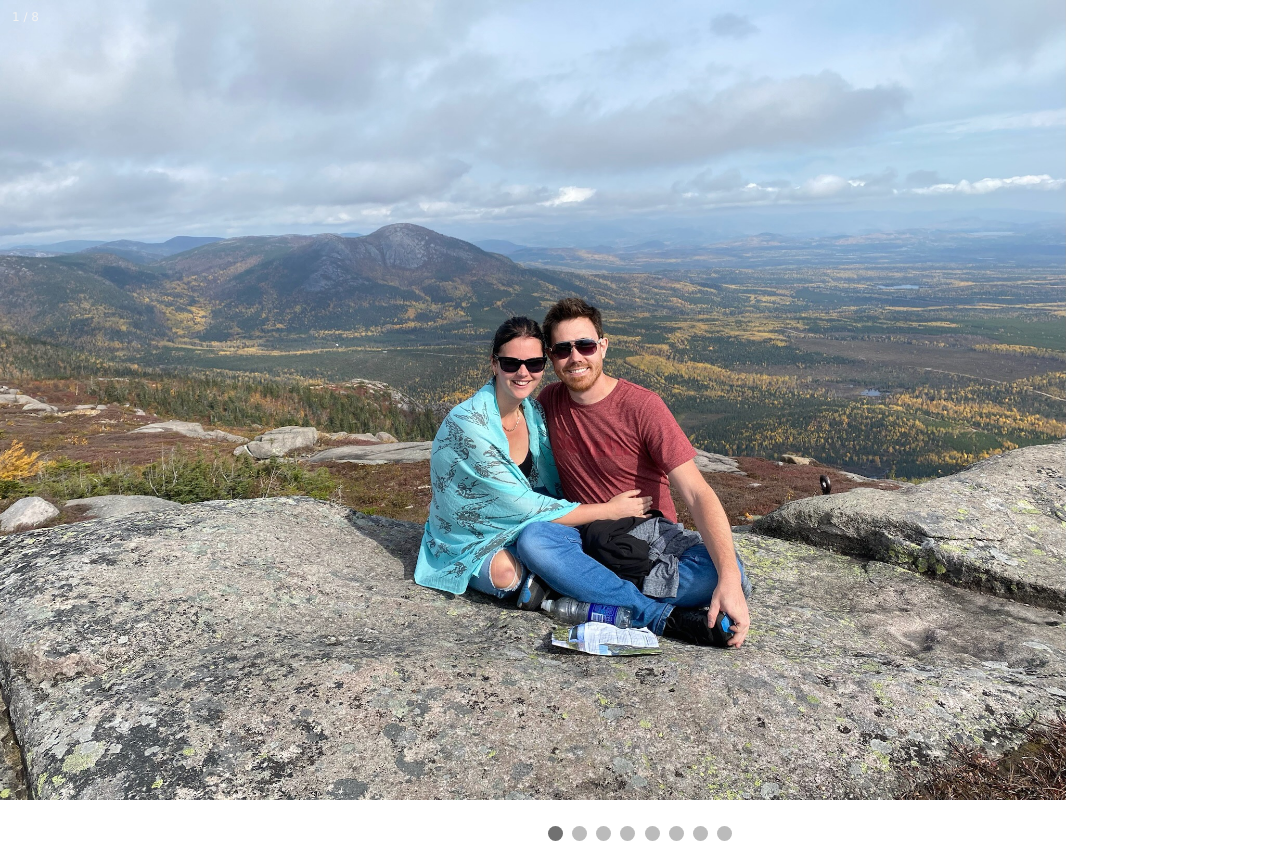
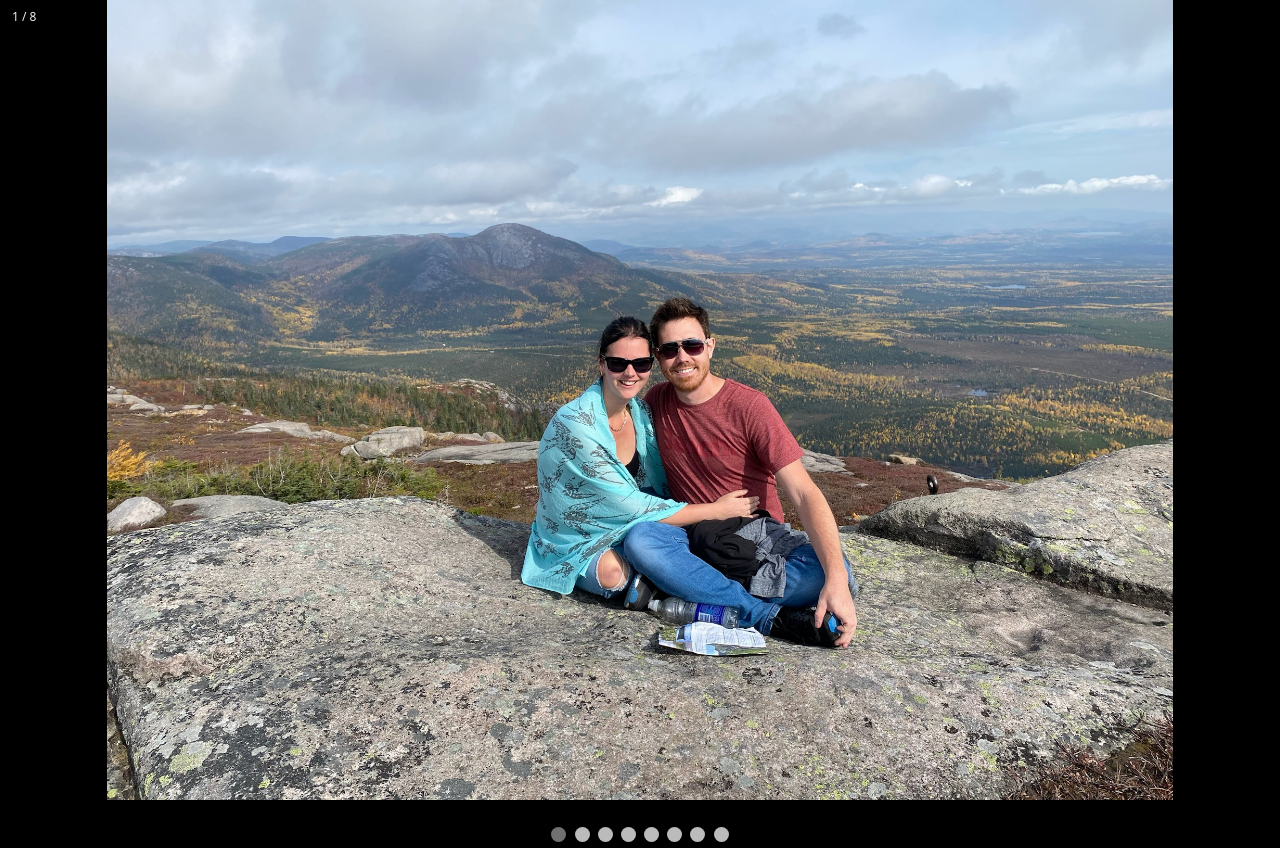
Before and after one commit to JCompagnat/SmartCoffee, a Flask app: page /slideshow in a window 1280 px wide. Run offline with Flask 3, Linux system fonts and the light colour scheme; some libraries are stand-ins or nearby versions.

Commit message:
WIP slideShow

```diff
--- a/templates/slideShow.html
+++ b/templates/slideShow.html
@@ -16,10 +16,12 @@
 <title>Smart Coffee </title>
 </head>
 <style>
-* {box-sizing: border-box;}
-body {font-family: Verdana, sans-serif;}
+
 .mySlides {display: none;}
-img {vertical-align: middle;}
+
+.body {
+  background-color:black;
+}
 
 /* Slideshow container */
 .slideshow-container {
@@ -29,9 +31,11 @@ img {vertical-align: middle;}
 }
 
 .center-fit {
-  max-width: 100%;
+	max-width: 100%;
   max-height: 100vh;
-  margin: auto;
+  display: block;
+  margin-left: auto;
+  margin-right: auto;
 }
 
 /* Number text (1/3 etc) */
@@ -75,7 +79,7 @@ img {vertical-align: middle;}
 }
 </style>
 </head>
-<body>
+<body class="body">
 
 <div class="slideshow-container">
 
```
